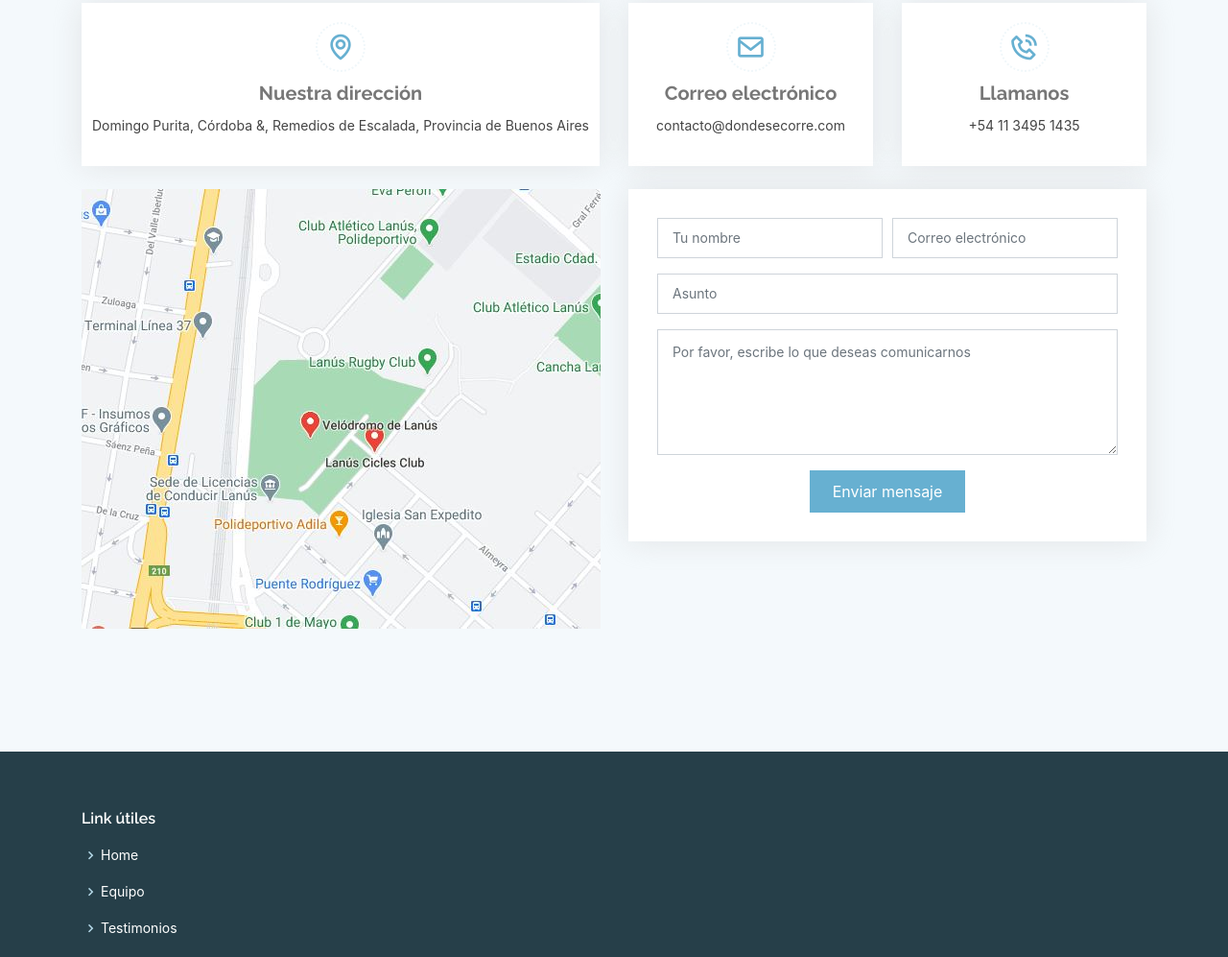
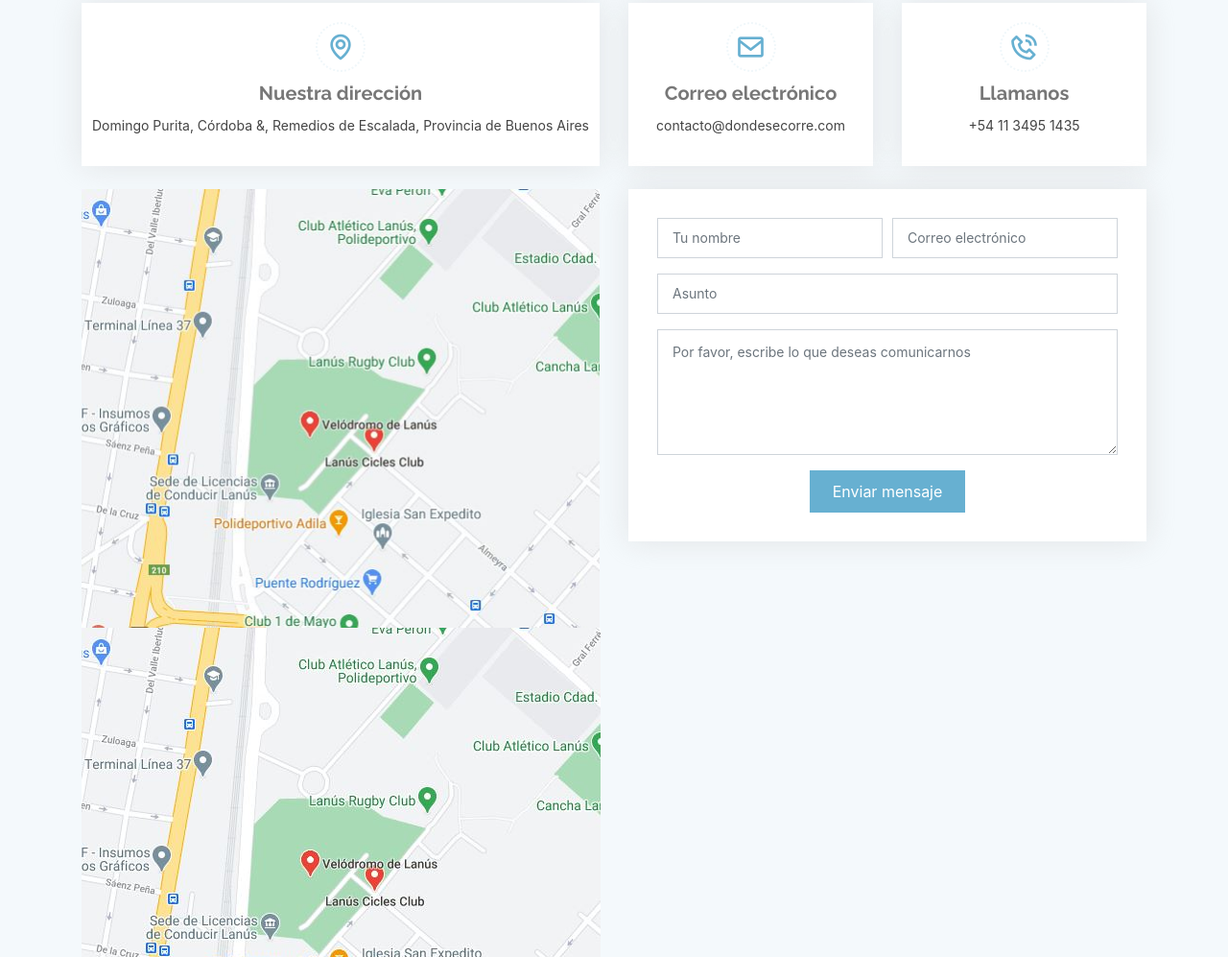
Before and after one commit to DiegoBotta/DiegoBotta.github.io, a website with bundled scripts: page index.html in a window 1280 px wide. Shown: the part 2273-3270 px from the top of the page at 96% size. Built offline with nearby package versions, Linux system fonts and the light colour scheme.

Commit message:
Update index.html

```diff
--- a/index.html
+++ b/index.html
@@ -245,6 +245,7 @@
         <div class="row" data-aos="fade-up" data-aos-delay="200">
 
           <div class="col-lg-6 ">
+            <img width="550" height="500" src="/donde.jpg" class="img-fluid" >
             <iframe width="550" height="500" frameborder="0" style="border:0" src="/image/donde.jpg" allowfullscreen></iframe>
 
         </div>
```
